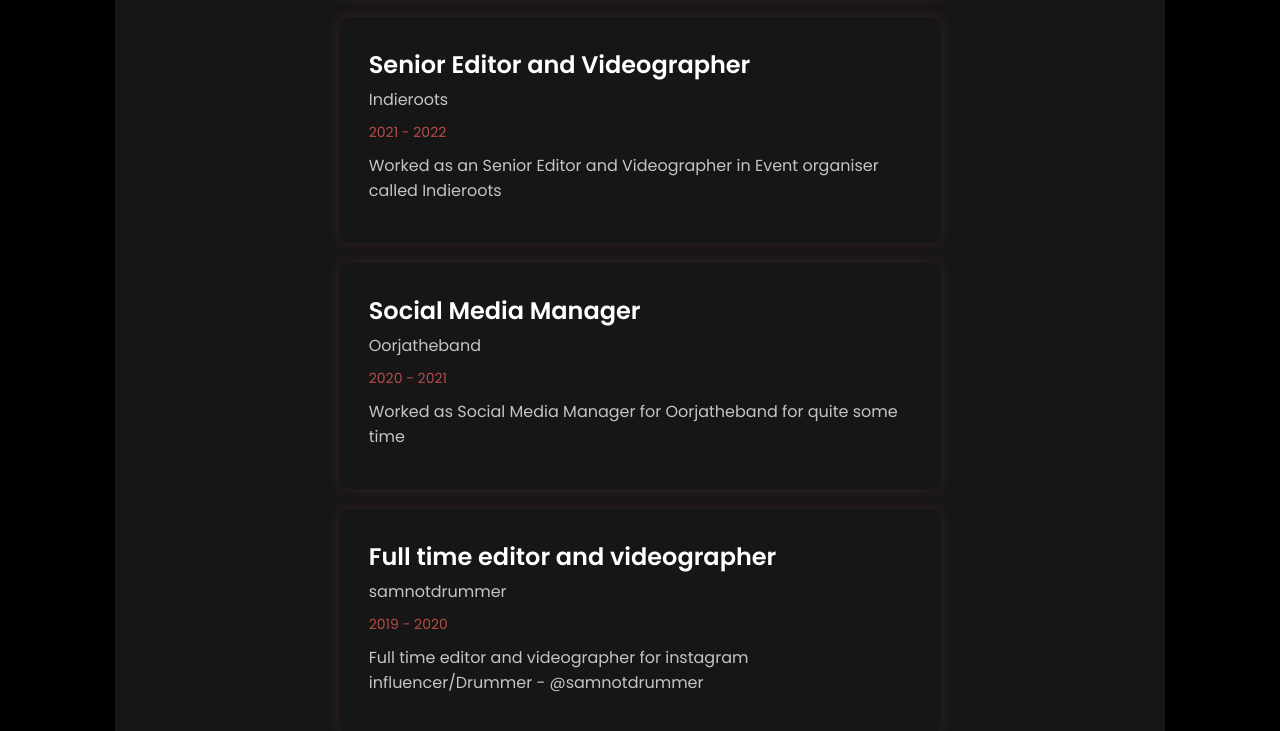
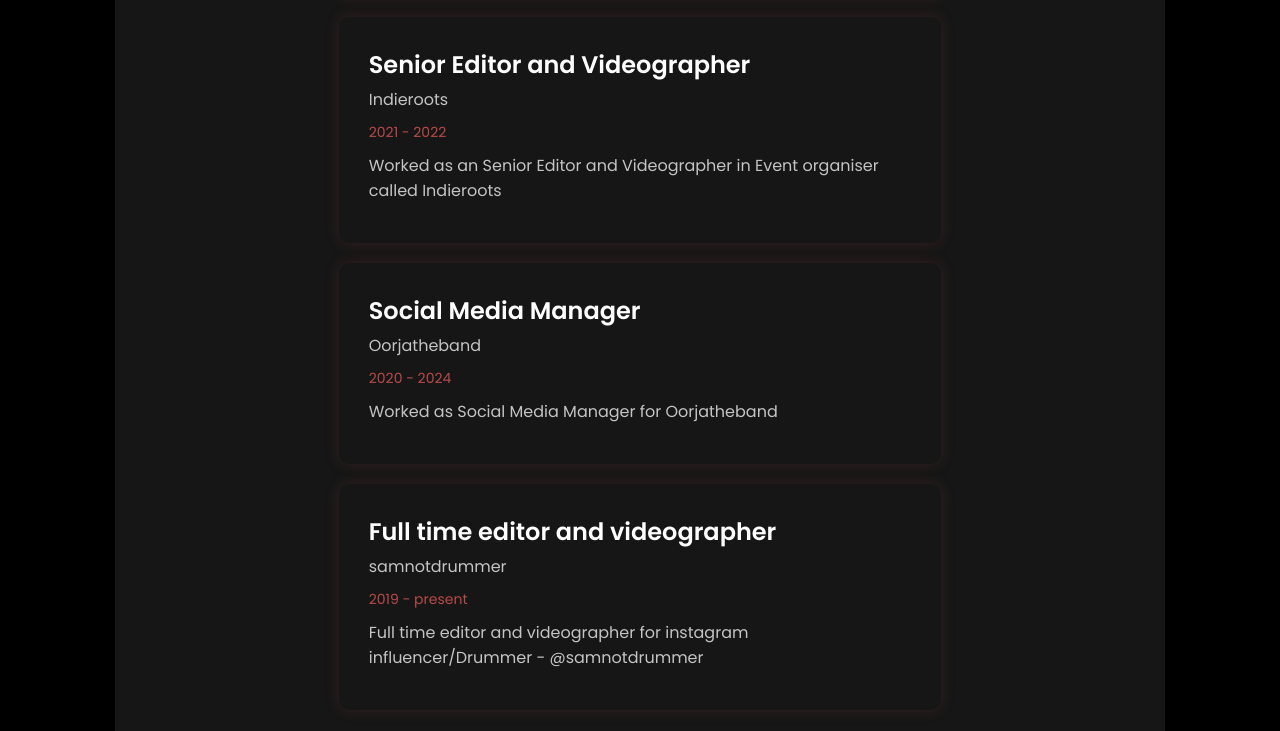
Before and after one commit to nitesh2203/Sarthak-portfolio, a plain HTML site: page index.html in a window 1280 px wide. Shown: the part 5291-6022 px from the top of the page. Drawn offline with Linux system fonts and the light colour scheme; a script that the page names is missing.

Commit message:
Update index.html

```diff
--- a/index.html
+++ b/index.html
@@ -251,10 +251,7 @@
                         <h3>Springfield School</h3>
                         <p>2015 - 2020</p>
                     </div>
-                    <div class="education-item">
-                        <h3>Vijay Central Academy</h3>
-                        <p>2020 - 2022</p>
-                    </div>
+
                     <div class="education-item">
                         <h3>Rajasthan University</h3>
                         <p>2023 - 2025</p>
@@ -290,13 +287,13 @@
             <div class="experience-item">
                 <h3>Social Media Manager</h3>
                 <p>Oorjatheband</p>
-                <span>2020 - 2021</span>
-                <p>Worked as Social Media Manager for Oorjatheband for quite some time</p>
+                <span>2020 - 2024</span>
+                <p>Worked as Social Media Manager for Oorjatheband </p>
             </div>
             <div class="experience-item">
                 <h3>Full time editor and videographer</h3>
                 <p>samnotdrummer</p>
-                <span>2019 - 2020</span>
+                <span>2019 - present</span>
                 <p>Full time editor and videographer for instagram influencer/Drummer - @samnotdrummer</p>
             </div>
         </div>
```
